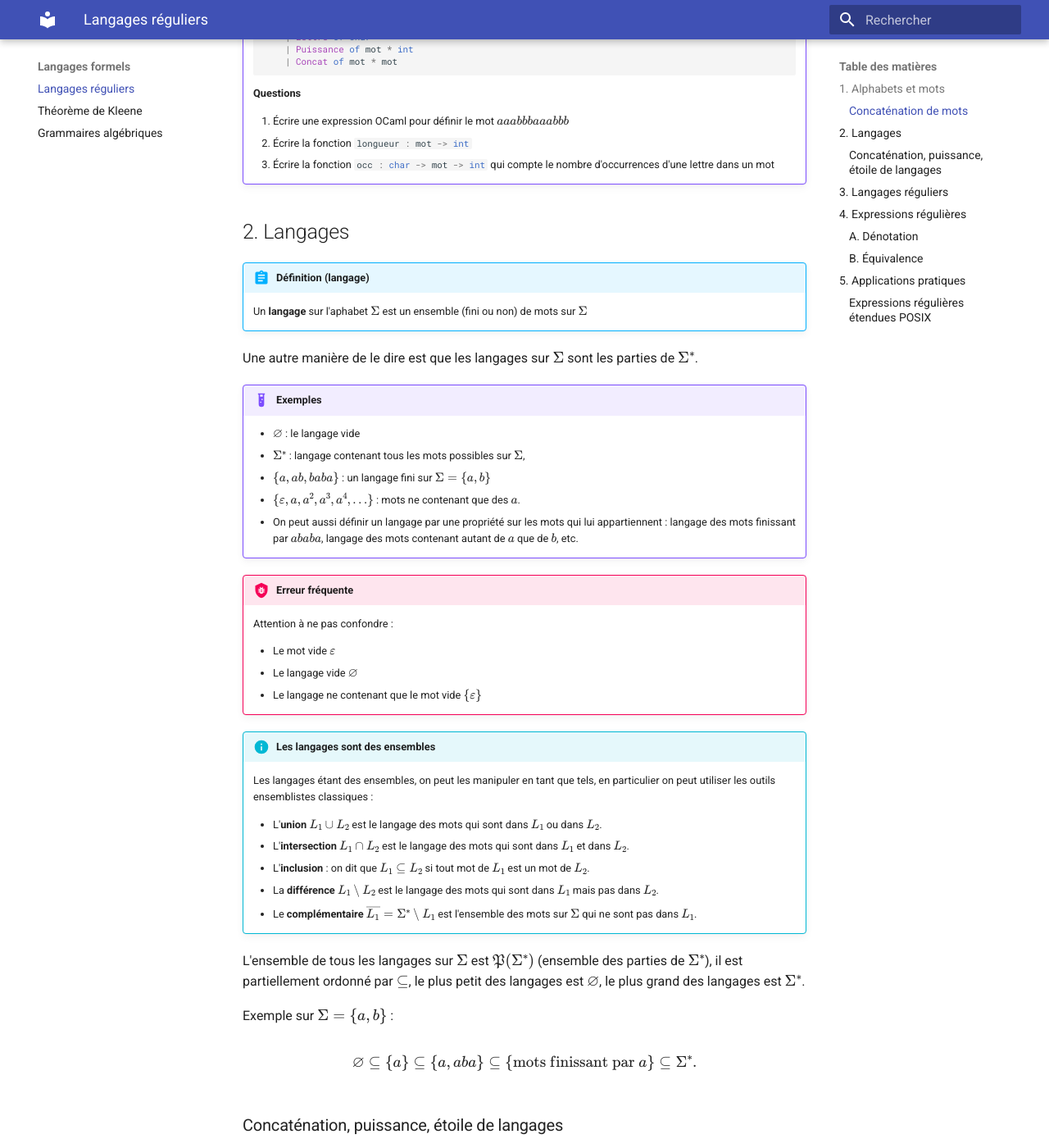
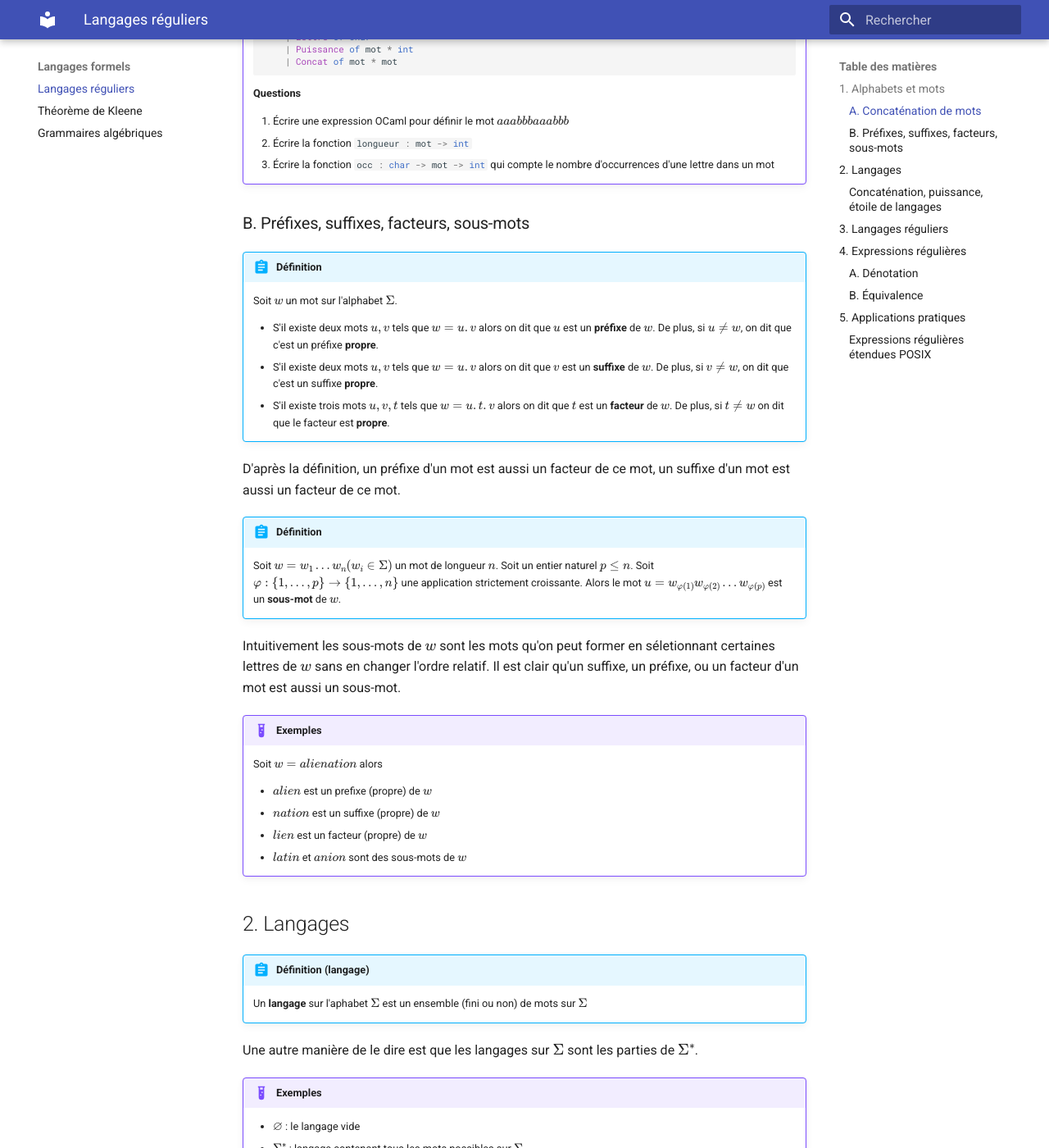
Before and after one commit to vincent-picard/vincent-picard.github.io, an MkDocs documentation site: the page built from docs/langages/regexp.md, in a window 1280 px wide and 1400 px high, scrolled down 2231 px. Shown: the whole window at 82% size. Built offline with MkDocs 1.6.1 and Material for MkDocs 9.7.7, drawn with Linux system fonts in a browser that asks for light colours; some of the changed text lies outside the part shown.

Commit message:
paragraphe prefixe, suffixe, facteur, sous-mot

```diff
--- a/docs/langages/regexp.md
+++ b/docs/langages/regexp.md
@@ -38,7 +38,7 @@ On notera :
     - L'ensemble de tous les mots de longueur exactement $p \in \mathbb{N}$ sur $\Sigma$ est noté $\Sigma^p$
     - L'ensemble de tous les mots sur $\Sigma$ est noté $\Sigma^*$
 
-### Concaténation de mots
+### A. Concaténation de mots
 
 !!! abstract "Définition (concaténation)"
     Soit $\Sigma$ un alphabet. Soit $u = u_1 \dots u_p \in \Sigma^p$ un mot de longueur $p$ et $v = v_1 \dots v_q \in \Sigma^q$ un mot de longueur $q$. La **concaténation** de $u$ et $v$, notée $u.v$, est le mot $u.v = u_1 \dots u_p v_1 \dots v_q$ de longueur $p + q$.
@@ -82,6 +82,29 @@ Ces conventions nous permettent d'écrire les mots de façon compacte par exempl
     2. Écrire la fonction `#!OCaml longueur : mot -> int`
     3. Écrire la fonction `#!OCaml occ : char -> mot -> int` qui compte le nombre d'occurrences d'une lettre dans un mot
 
+### B. Préfixes, suffixes, facteurs, sous-mots
+
+!!! abstract "Définition"
+    Soit $w$ un mot sur l'alphabet $\Sigma$.
+
+    - S'il existe deux mots $u, v$ tels que $w = u.v$ alors on dit que $u$ est un **préfixe** de $w$. De plus, si $u \neq w$, on dit que c'est un préfixe **propre**.
+    - S'il existe deux mots $u, v$ tels que $w = u.v$ alors on dit que $v$ est un **suffixe** de $w$. De plus, si $v \neq w$, on dit que c'est un suffixe **propre**.
+    - S'il existe trois mots $u, v, t$ tels que $w = u.t.v$ alors on dit que $t$ est un **facteur** de $w$. De plus, si $t \neq w$ on dit que le facteur est **propre**.
+
+D'après la définition, un préfixe d'un mot est aussi un facteur de ce mot, un suffixe d'un mot est aussi un facteur de ce mot.
+
+!!! abstract "Définition"
+    Soit $w = w_1 \dots w_n (w_i \in \Sigma)$ un mot de longueur $n$. Soit un entier naturel $p \leq n$. Soit $\varphi : \{1, \dots, p\} \to \{1, \dots, n\}$ une application strictement croissante. Alors le mot $u = w_{\varphi(1)}w_{\varphi(2)}\dots w_{\varphi(p)}$ est un **sous-mot** de $w$.
+
+Intuitivement les sous-mots de $w$ sont les mots qu'on peut former en séletionnant certaines lettres de $w$ sans en changer l'ordre relatif. Il est clair qu'un suffixe, un préfixe, ou un facteur d'un mot est aussi un sous-mot.
+
+!!! example "Exemples"
+    Soit $w = alienation$ alors
+
+    - $alien$ est un prefixe (propre) de $w$
+    - $nation$ est un suffixe (propre) de $w$
+    - $lien$ est un facteur (propre) de $w$
+    - $latin$ et $anion$ sont des sous-mots de $w$
 ## 2. Langages
 
 !!! abstract "Définition (langage)"
```
